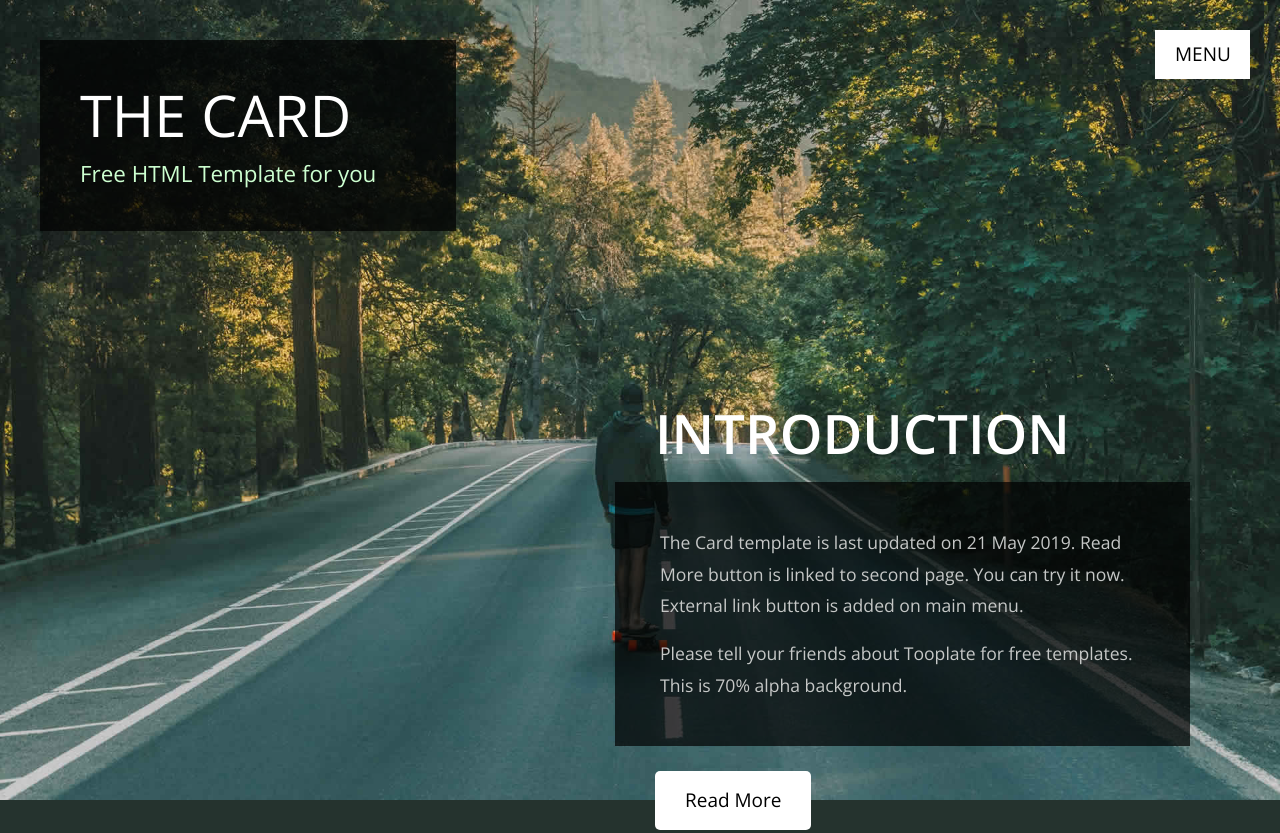
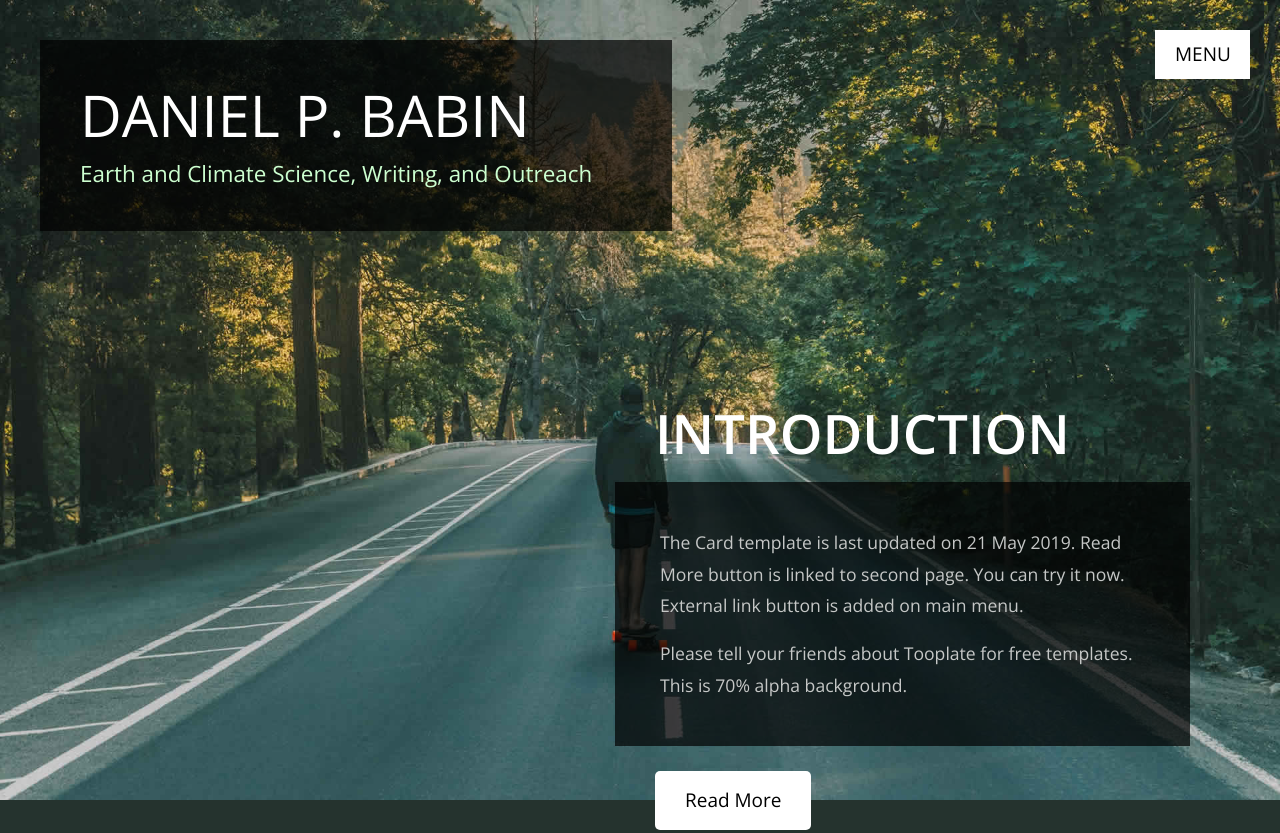
Before and after one commit to danielbabin/danielbabin.github.io, a plain HTML site: page index.html in a window 1280 px wide. Shown: the top 833 px of the page. Drawn offline with nearby package versions, Linux system fonts and the light colour scheme.

Commit message:
subtitle fun

```diff
--- a/index.html
+++ b/index.html
@@ -64,8 +64,8 @@ http://www.tooplate.com/view/2109-the-card
 
         <!-- Site header -->
         <header class="tm-site-header-box tm-bg-dark">
-          <h1 class="tm-site-title">The Card</h1>
-          <p class="mb-0 tm-site-subtitle">Free HTML Template for you</p>
+          <h1 class="tm-site-title">Daniel P. Babin</h1>
+          <p class="mb-0 tm-site-subtitle">Earth and Climate Science, Writing, and Outreach</p>
         </header>
       </div>
       <!-- tm-top-container -->
```
Also changed, not shown: 1 other file.
